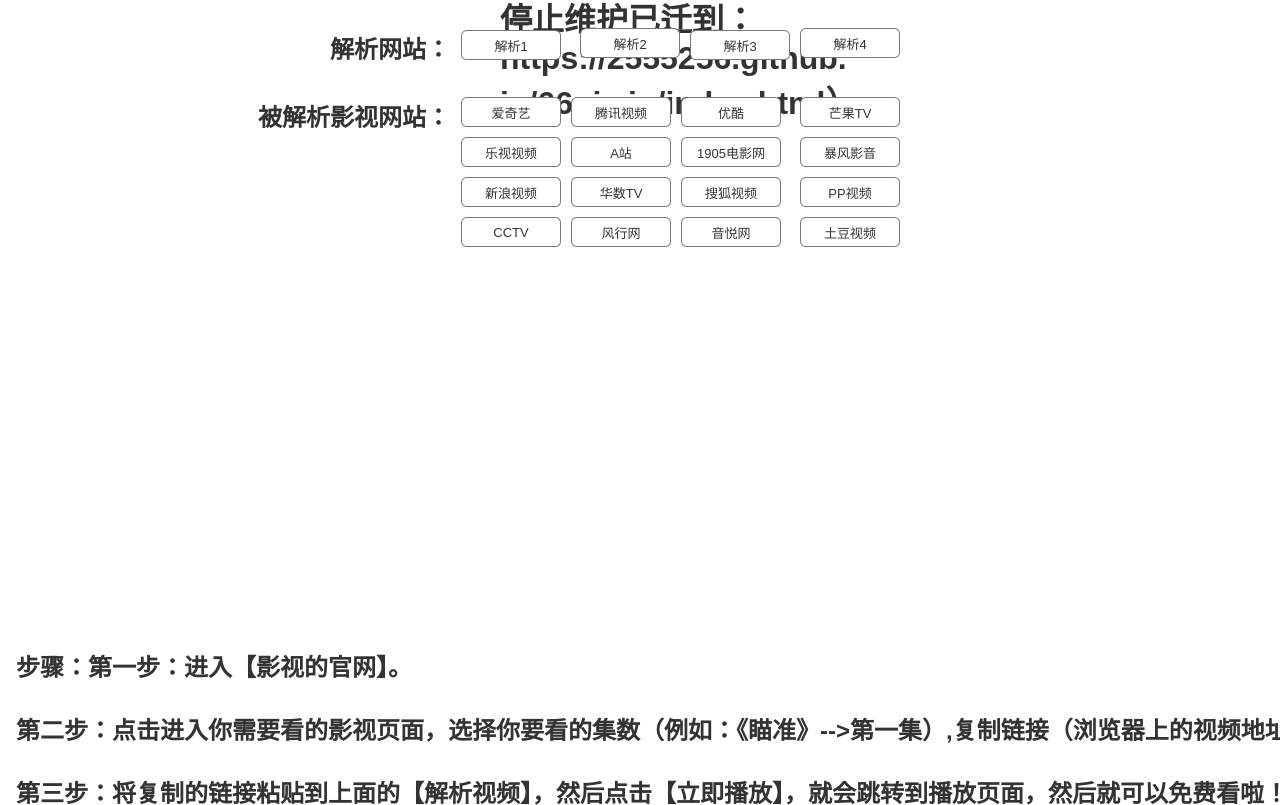
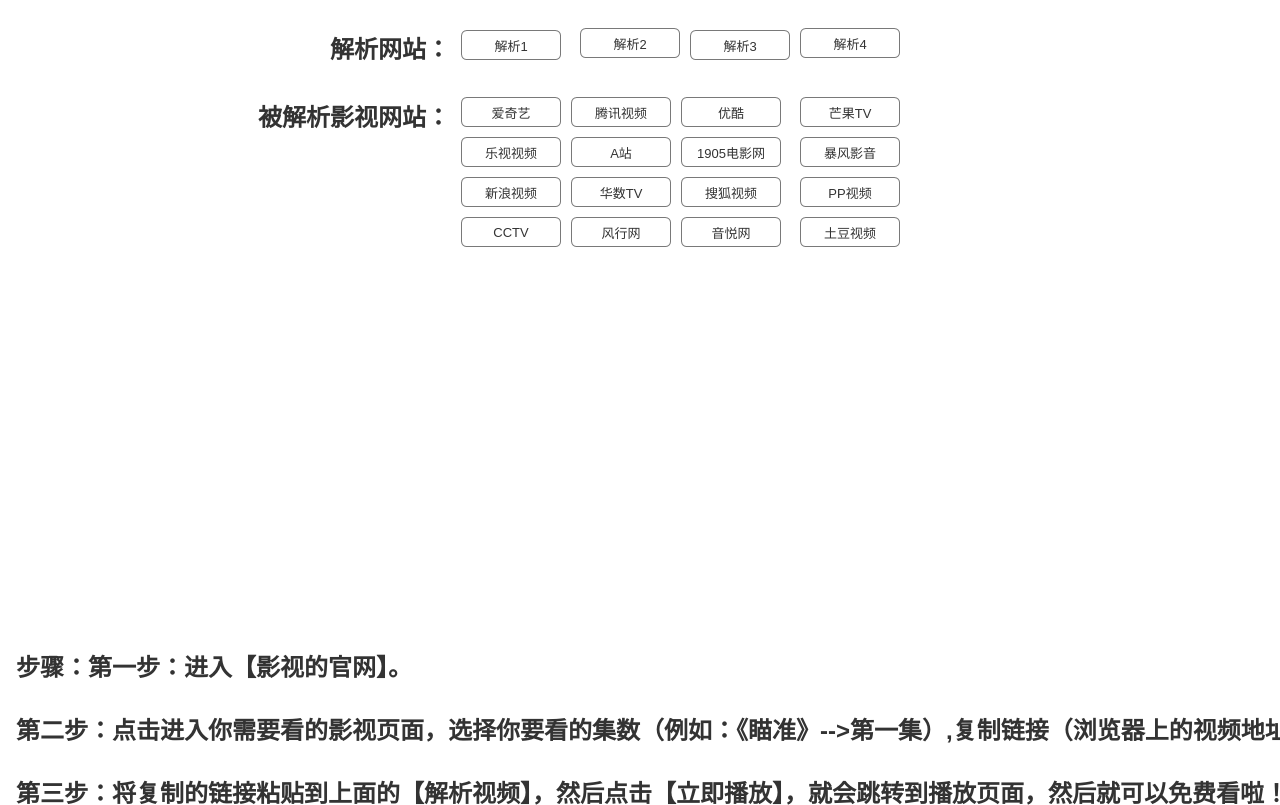
Before and after one commit to 2555256/123xzjxwz.io, a plain HTML site: page index.html in a window 1280 px wide. Shown: the part 62-867 px from the top of the page. Drawn offline with Linux system fonts and the light colour scheme.

Commit message:
Add files via upload

```diff
--- a/index.html
+++ b/index.html
@@ -54,7 +54,7 @@
         <img id="u0_img" class="img " src="resources/images/transparent.gif"/>
         <!-- Unnamed () -->
         <div id="u1" class="text">
-          <p><span>123小众解析网站（暂时停止维护已迁到：https://2555256.github.io/66gjx.io/index.html）</span></p>
+          <p><span>123小众解析网站</span></p>
         </div>
       </div>
 
```
